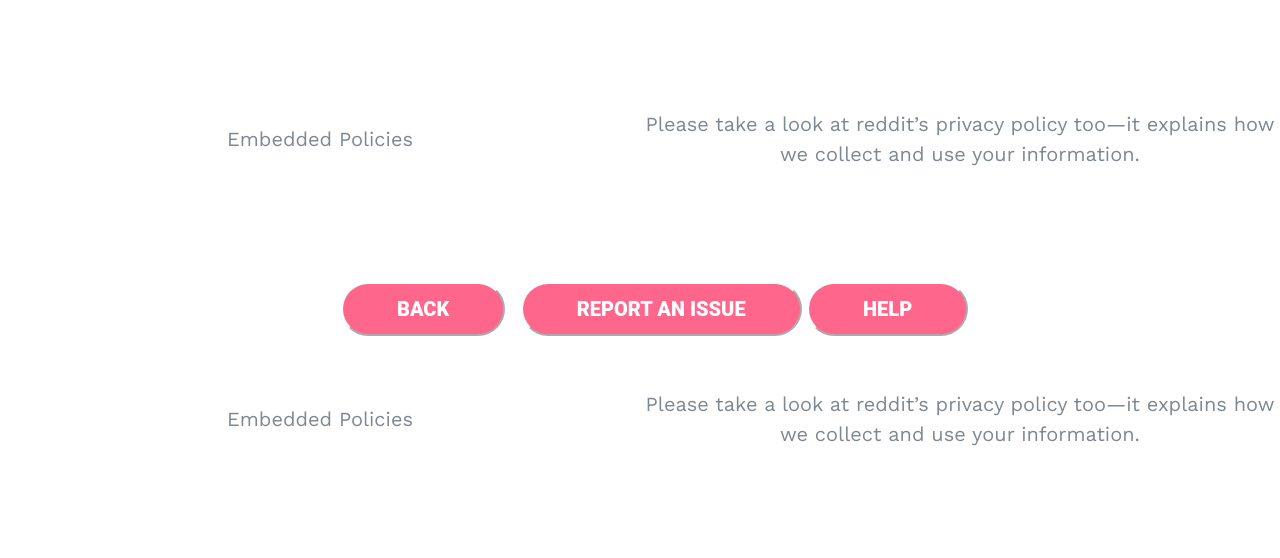
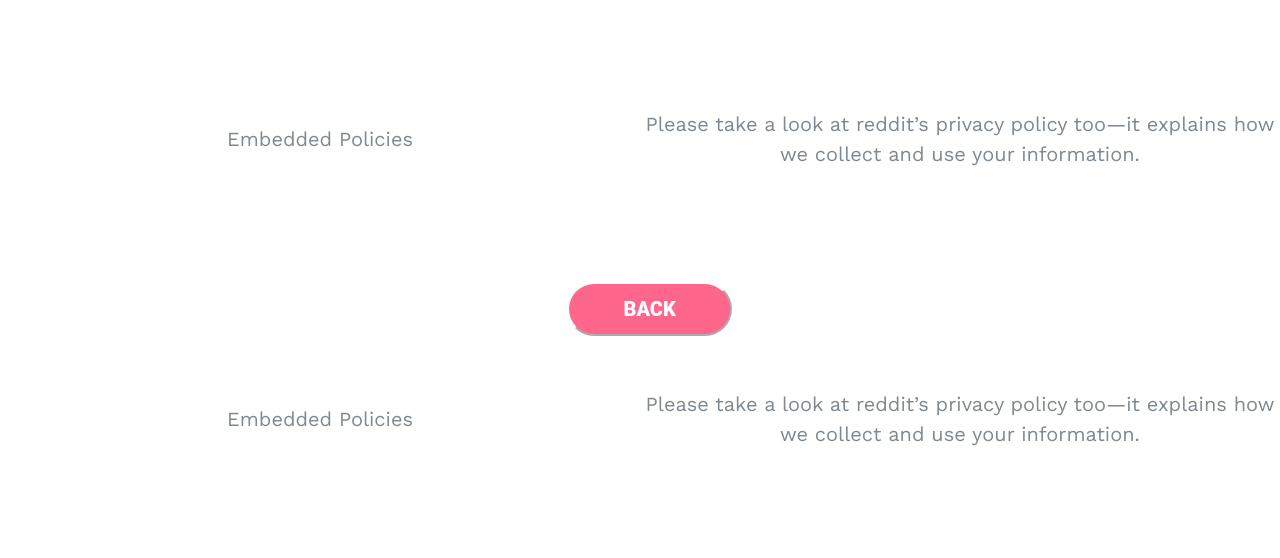
Before and after one commit to REUL-Lab/iconographic, a Flask app: page /popular in a window 1280 px wide. Shown: the part 428-986 px from the top of the page. Run offline with Flask 2, Linux system fonts and the light colour scheme; some libraries are stand-ins or nearby versions.

Commit message:
removed help and report issue button

```diff
--- a/templates/popular.html
+++ b/templates/popular.html
@@ -219,8 +219,6 @@ We reserve the right at any time and from time to time to modify or discontinue,
 		<footer>
 			<div id = "wrap" style="text-align:center">
 				<form action="/"><button id="backbutton">Back</button></form>
-				<button id="reportbutton" onclick="reportClick()">Report an Issue </button>
-				<button id="helpbutton" onclick="helpClick()">Help</button>
 			</div>
 		</footer>
 	</body>
```
